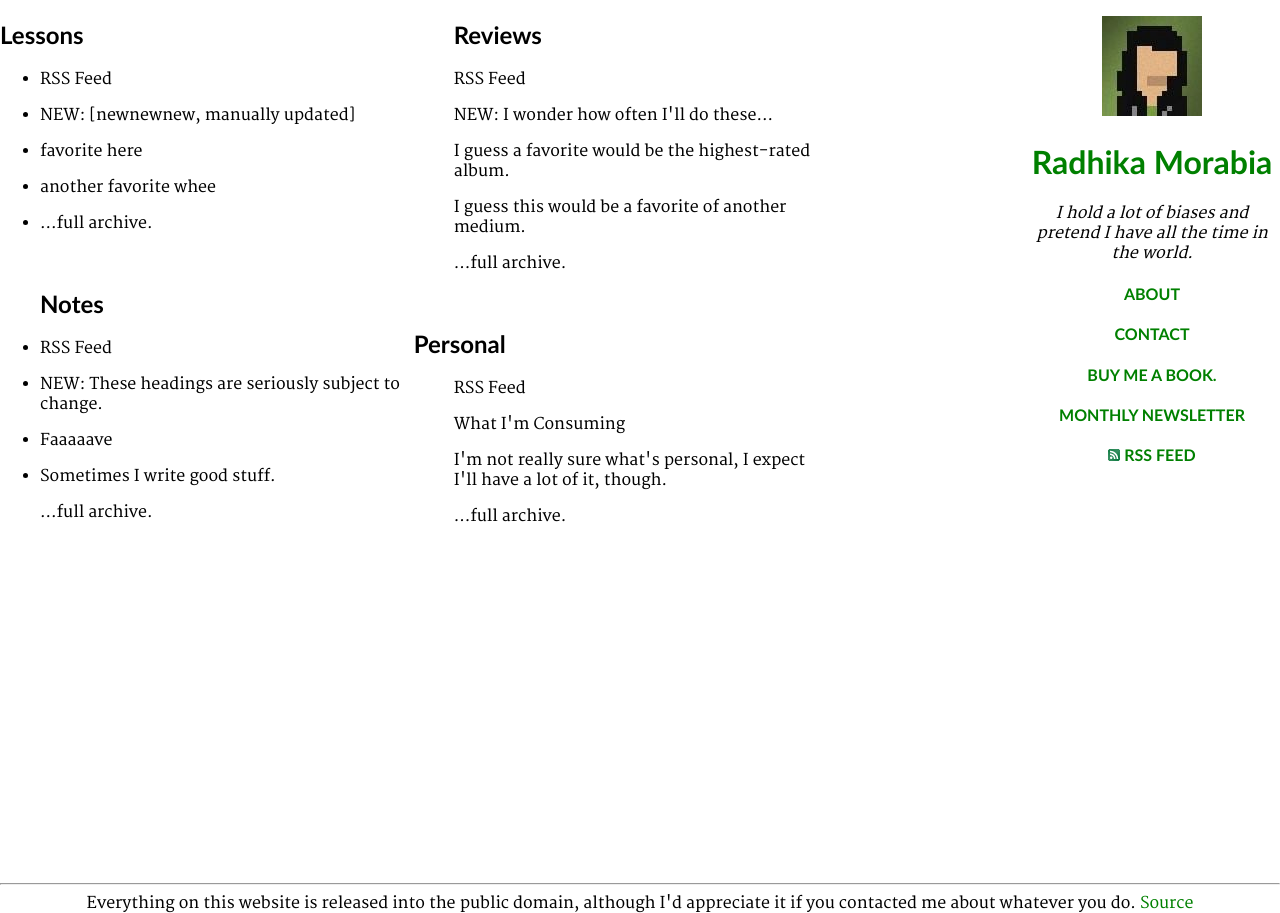
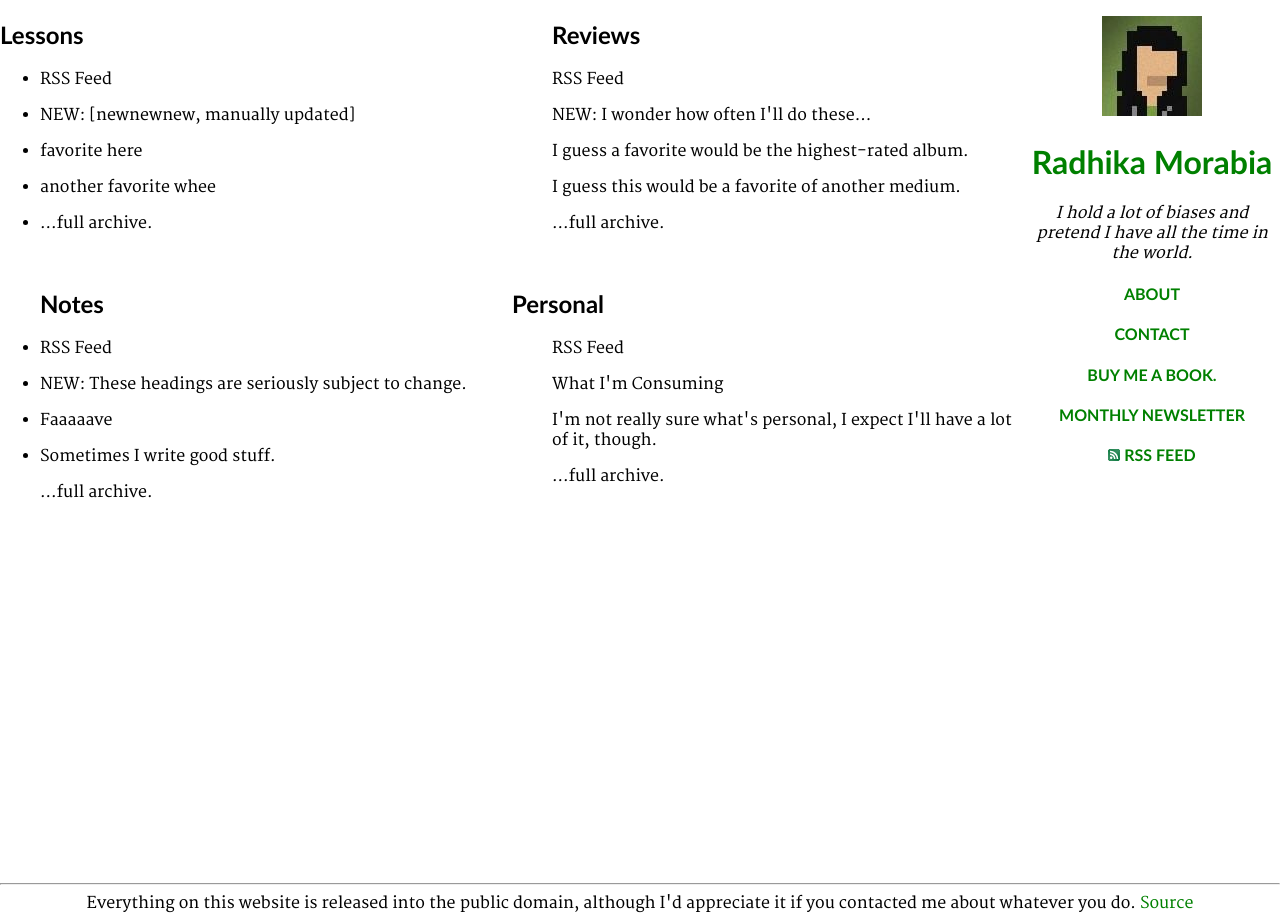
Before and after one commit to rmorabia/radhika.dev, a Jekyll site: the page built from index.html, in a window 1280 px wide. Built offline with Jekyll 4.4.1, drawn with Linux system fonts in a browser that asks for light colours; Markdown is read by kramdown in place of the engine named in the settings.

Commit message:
last time did not work

```diff
--- a/index.html
+++ b/index.html
@@ -3,7 +3,7 @@ layout: default
 title: Radhika Morabia
 ---
 
-<div class="pure-u-2-5">
+<div class="pure-u-1-2">
     <h2>Lessons</h2>
     <ul><li><p>RSS Feed</p></li>
 <li><p>NEW: [newnewnew, manually updated]</p></li>
@@ -19,9 +19,7 @@ title: Radhika Morabia
 <li><p>Faaaaave</p></li>
  <li><p>Sometimes I write good stuff.</p></li>
      <p>...full archive.</p></ul>
-</div>
-
-<div class="pure-u-2-5">
+</div><div class="pure-u-1-2">
    <ul><h2>Reviews</h2>
     <p>RSS Feed</p>
     <p>NEW: I wonder how often I'll do these...</p>
```
